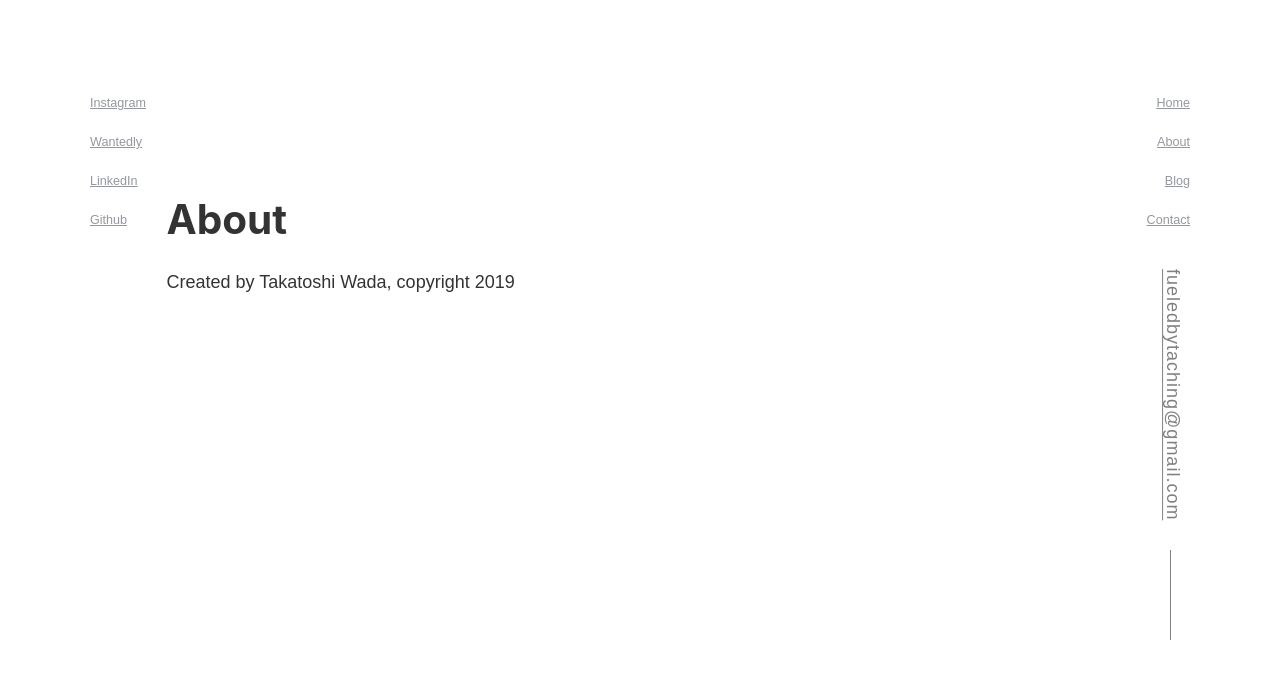
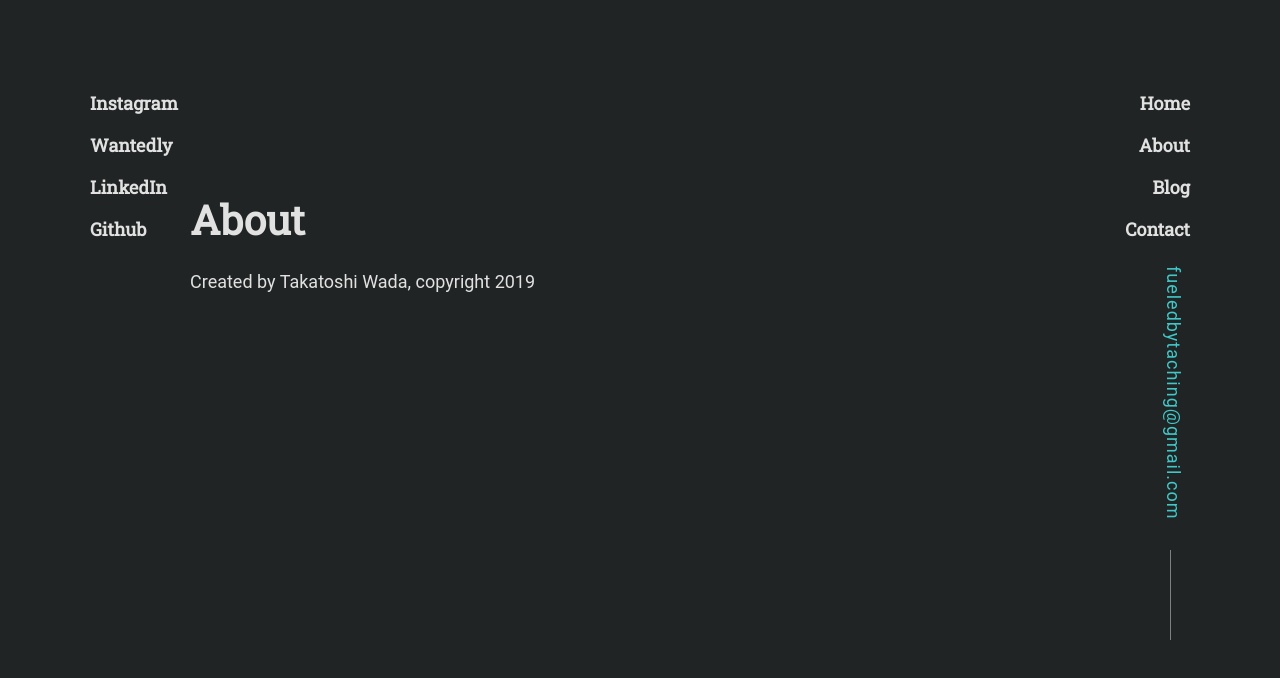
Before and after one commit to Taching/V2-portfolio, a Gatsby site: page /about in a window 1280 px wide. Built offline with nearby package versions, Linux system fonts and the light colour scheme; Gatsby itself is replaced by a stand-in of ours.

Commit message:
style update

```diff
--- a/src/components/Email/style.js
+++ b/src/components/Email/style.js
@@ -1,5 +1,6 @@
 import styled from "styled-components"
-import { getOuterSpace } from "../../styles/Utils"
+import { getOuterSpace, color } from "../../styles/Utils"
+
 export const EmailContainer = styled.div`
   width: 40px;
   position: fixed;
@@ -29,5 +30,5 @@ export const EmailLink = styled.a`
   writing-mode: vertical-rl;
   margin: 20px auto;
   padding: 10px;
-  color: grey;
+  color: ${color.water};
 `
--- a/src/components/Head/index.js
+++ b/src/components/Head/index.js
@@ -12,7 +12,14 @@ const Head = ({ title }) => {
       }
     }
   `)
-  return <Helmet title={`${title} | ${data.site.siteMetadata.title}`} />
+  return (
+    <Helmet title={`${title} | ${data.site.siteMetadata.title}`}>
+      <link
+        href="https://fonts.googleapis.com/css?family=IBM+Plex+Mono|Roboto+Slab"
+        rel="stylesheet"
+      />
+    </Helmet>
+  )
 }
 
 export default Head
--- a/src/components/Header/style.js
+++ b/src/components/Header/style.js
@@ -1,5 +1,5 @@
 import styled from "styled-components"
-import { getOuterSpace } from "../../styles/Utils"
+import { getOuterSpace, color, fonts } from "../../styles/Utils"
 
 export const NavContainer = styled.header`
   position: fixed;
@@ -21,7 +21,6 @@ export const Navbar = styled.nav`
   align-items: flex-end;
   min-height: 7em;
   width: 100%;
-  color: blue;
 `
 export const NavLinks = styled.ul`
   list-style: none;
@@ -30,7 +29,10 @@ export const NavLinks = styled.ul`
   width: 50%;
   max-width: 14rem;
   a {
-    color: rgb(148, 152, 158);
+    font-family: ${fonts.Roboto};
+    font-weight: 600;
+    font-size: 1rem;
+    color: ${color.white};
     z-index: 100;
     pointer-events: all;
   }
--- a/src/components/Layout/style.js
+++ b/src/components/Layout/style.js
@@ -1,10 +1,12 @@
 import styled from "styled-components"
-import { media } from "../../styles/Utils"
+import { media, color, fonts } from "../../styles/Utils"
 
 export const LayoutStyle = styled.div`
   margin: 11rem auto 5rem;
-  max-width: 68rem;
-  width: calc(100% - 9.25rem * 2);
+  max-width: 50rem;
+  color: ${color.white};
+  font-family: ${fonts.sansSerif};
+  width: calc(100% - 8.25rem * 2);
   margin: 11rem auto 5rem;
     ${media.lg`
       margin: 8rem auto 3rem;
--- a/src/styles/GlobalStyle.js
+++ b/src/styles/GlobalStyle.js
@@ -1,12 +1,13 @@
 import { createGlobalStyle } from "styled-components"
-
+import { color } from "./Utils"
 const GlobalStyle = createGlobalStyle`
 html {
-  font-family: sans-serif;
+  font-family: 'Roboto Slab', serif,Helvetica Neue, sans-serif;
   -ms-text-size-adjust: 100%;
   -webkit-text-size-adjust: 100%;
 }
 body {
+  background: ${color.black};
   margin: 0px;
   -webkit-font-smoothing: antialiased;
   -moz-osx-font-smoothing: grayscale;
@@ -43,6 +44,7 @@ template {
   display: none;
 }
 a {
+  text-decoration: none;
   background-color: transparent;
   -webkit-text-decoration-skip: objects;
 }
@@ -97,7 +99,7 @@ code,
 kbd,
 pre,
 samp {
-  font-family: monospace, monospace;
+  font-family: monospace, monospace, 'Roboto Slab', serif;
   font-size: 1em;
 }
 figure {
@@ -203,7 +205,7 @@ html {
 }
 body {
   color: hsla(0, 0%, 0%, 0.8);
-  font-family: sans-serif;
+  font-family: sans-serif, 'Roboto Slab', serif;
   font-weight: normal;
   word-wrap: break-word;
   font-kerning: normal;
@@ -233,8 +235,7 @@ h1 {
   padding-top: 0;
   margin-bottom: 1.45rem;
   color: inherit;
-  font-family: -apple-system, BlinkMacSystemFont, Segoe UI, Roboto, Oxygen,
-    Ubuntu, Cantarell, Fira Sans, Droid Sans, Helvetica Neue, sans-serif;
+  font-family: 'Roboto Slab', serif,Helvetica Neue, sans-serif;
   font-weight: bold;
   text-rendering: optimizeLegibility;
   font-size: 2.25rem;
@@ -250,8 +251,7 @@ h2 {
   padding-top: 0;
   margin-bottom: 1.45rem;
   color: inherit;
-  font-family: -apple-system, BlinkMacSystemFont, Segoe UI, Roboto, Oxygen,
-    Ubuntu, Cantarell, Fira Sans, Droid Sans, Helvetica Neue, sans-serif;
+  font-family: 'Roboto Slab', serif,Helvetica Neue, sans-serif;
   font-weight: bold;
   text-rendering: optimizeLegibility;
   font-size: 1.62671rem;
@@ -267,8 +267,7 @@ h3 {
   padding-top: 0;
   margin-bottom: 1.45rem;
   color: inherit;
-  font-family: -apple-system, BlinkMacSystemFont, Segoe UI, Roboto, Oxygen,
-    Ubuntu, Cantarell, Fira Sans, Droid Sans, Helvetica Neue, sans-serif;
+  font-family: 'Roboto Slab', serif,Helvetica Neue, sans-serif;
   font-weight: bold;
   text-rendering: optimizeLegibility;
   font-size: 1.38316rem;
@@ -284,8 +283,7 @@ h4 {
   padding-top: 0;
   margin-bottom: 1.45rem;
   color: inherit;
-  font-family: -apple-system, BlinkMacSystemFont, Segoe UI, Roboto, Oxygen,
-    Ubuntu, Cantarell, Fira Sans, Droid Sans, Helvetica Neue, sans-serif;
+  font-family: 'Roboto Slab', serif,Helvetica Neue, sans-serif;
   font-weight: bold;
   text-rendering: optimizeLegibility;
   font-size: 1rem;
@@ -301,8 +299,7 @@ h5 {
   padding-top: 0;
   margin-bottom: 1.45rem;
   color: inherit;
-  font-family: -apple-system, BlinkMacSystemFont, Segoe UI, Roboto, Oxygen,
-    Ubuntu, Cantarell, Fira Sans, Droid Sans, Helvetica Neue, sans-serif;
+  font-family: 'Roboto Slab', serif,Helvetica Neue, sans-serif;
   font-weight: bold;
   text-rendering: optimizeLegibility;
   font-size: 0.85028rem;
@@ -318,8 +315,7 @@ h6 {
   padding-top: 0;
   margin-bottom: 1.45rem;
   color: inherit;
-  font-family: -apple-system, BlinkMacSystemFont, Segoe UI, Roboto, Oxygen,
-    Ubuntu, Cantarell, Fira Sans, Droid Sans, Helvetica Neue, sans-serif;
+  font-family: 'Roboto Slab', serif,Helvetica Neue, sans-serif;
   font-weight: bold;
   text-rendering: optimizeLegibility;
   font-size: 0.78405rem;
--- a/src/styles/Utils.js
+++ b/src/styles/Utils.js
@@ -1,10 +1,20 @@
 import { css } from "styled-components"
 
-export const colors = {}
+export const color = {
+  white: "#e1e1e1",
+  black: "#212424",
+  grey100: "#848484",
+  gray200: "#7C7C7C",
+  grey300: "#585858",
+  water: "#41c7c7;",
+  salmon: "#F96B6B",
+}
 
 export const fonts = {
   sansSerif: "'Roboto', stack-sans, sans-serif",
   mono: "'Roboto Mono', stack-mono, monospace",
+  Roboto: "'Roboto Slab', serif",
+  Plex: "'IMB Plex Mono', monospace",
 }
 
 export const spaces = {
--- a/src/templates/blog.js
+++ b/src/templates/blog.js
@@ -1,6 +1,7 @@
 import React from "react"
 import { graphql } from "gatsby"
 import Layout from "../components/Layout"
+import { BlogLayout } from "../styles/BlogStyle"
 import { documentToReactComponents } from "@contentful/rich-text-react-renderer"
 import Head from "../components/Head"
 // export const query = graphql`
@@ -37,6 +38,7 @@ const Blog = props => {
   }
   return (
     <Layout>
+      <BlogLayout>
         <Head title={props.data.contentfulBlogPost.title} />
         <h1>{props.data.contentfulBlogPost.title}</h1>
         <p>{props.data.contentfulBlogPost.publishedDate}</p>
@@ -44,6 +46,7 @@ const Blog = props => {
           props.data.contentfulBlogPost.body.json,
           options
         )}
+      </BlogLayout>
     </Layout>
   )
 }
```
Also changed, not shown: src/pages/blog.js (+5 -4 lines), src/styles/BlogStyle.js (added, +36 -0 lines). Lines whose indentation alone changed are shown as unchanged.
